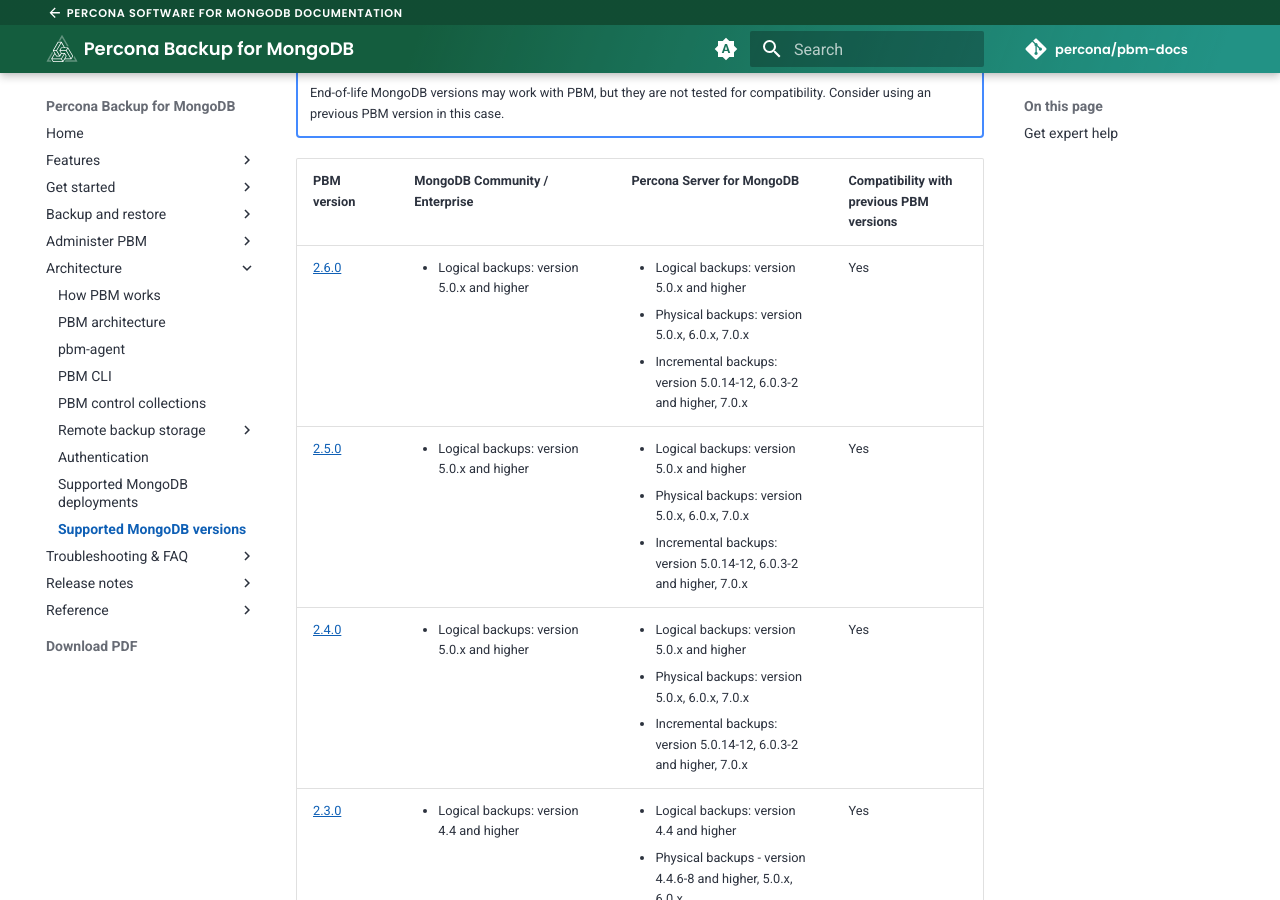
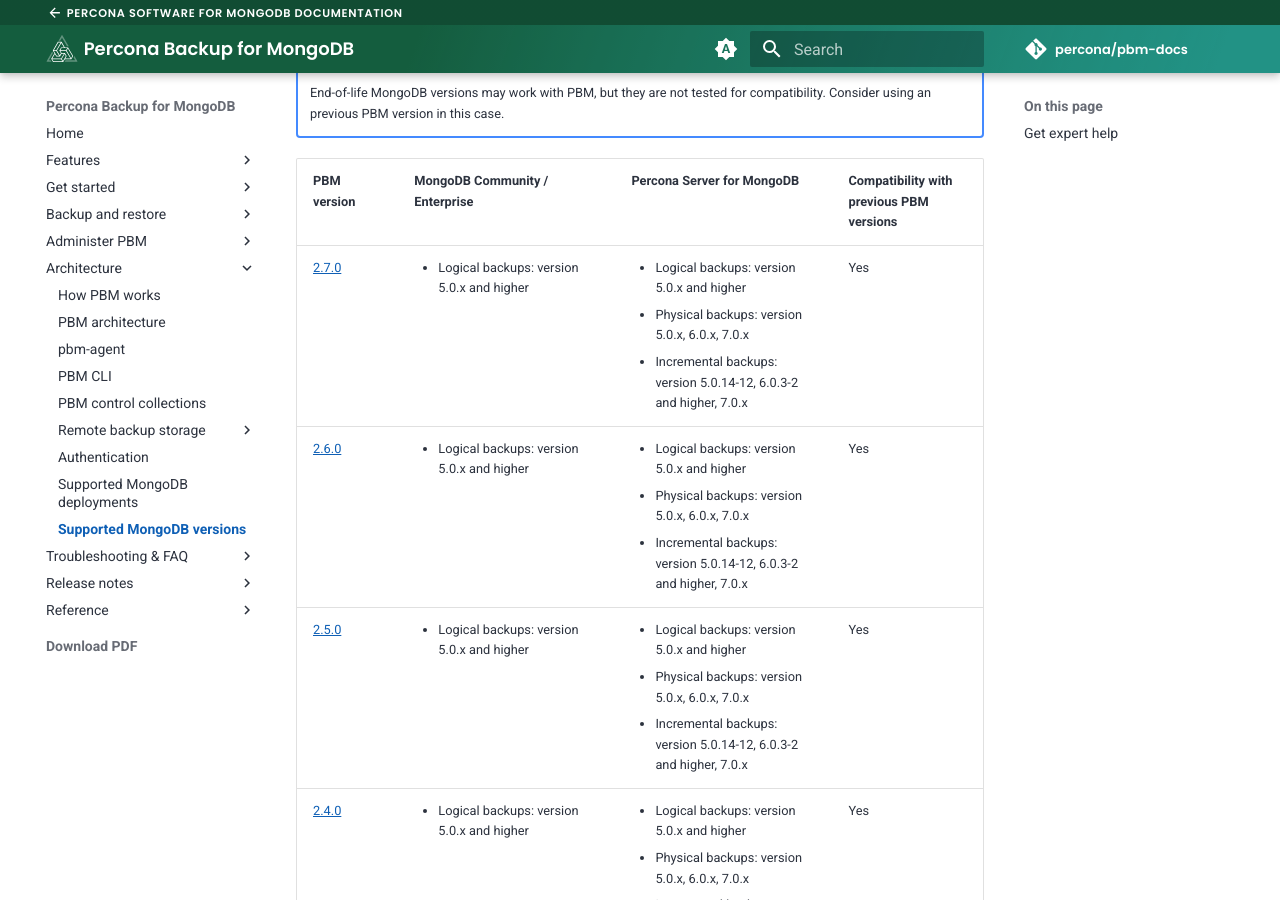
Before and after one commit to percona/pbm-docs, an MkDocs documentation site: the page built from docs/details/versions.md, in a window 1280 px wide and 900 px high, scrolled down 303 px. Built offline with MkDocs 1.6.1 and Material for MkDocs 9.7.7, drawn with Linux system fonts in a browser that asks for light colours; nearby versions of some CDN libraries; comment, search, counter and statistics services are not loaded.

Commit message:
adds v2.7.0 in the compatibility matrix

```diff
--- a/docs/details/versions.md
+++ b/docs/details/versions.md
@@ -14,6 +14,7 @@
 
 | PBM version | MongoDB Community / Enterprise | Percona Server for MongoDB|Compatibility with previous PBM versions|
 | ----------- |------------------------------- | ------------------------- |----------------------------------------|
+| [2.7.0](../release-notes/2.7.0.md) | <ul><li>Logical backups: version 5.0.x and higher</li></ul> | <ul><li>Logical backups: version 5.0.x and higher</li><li>Physical backups: version 5.0.x, 6.0.x, 7.0.x</li><li>Incremental backups: version 5.0.14-12, 6.0.3-2 and higher, 7.0.x</li></ul> | Yes |
 | [2.6.0](../release-notes/2.6.0.md) | <ul><li>Logical backups: version 5.0.x and higher</li></ul> | <ul><li>Logical backups: version 5.0.x and higher</li><li>Physical backups: version 5.0.x, 6.0.x, 7.0.x</li><li>Incremental backups: version 5.0.14-12, 6.0.3-2 and higher, 7.0.x</li></ul> | Yes |
 | [2.5.0](../release-notes/2.5.0.md) | <ul><li>Logical backups: version 5.0.x and higher</li></ul> | <ul><li>Logical backups: version 5.0.x and higher</li><li>Physical backups: version 5.0.x, 6.0.x, 7.0.x</li><li>Incremental backups: version 5.0.14-12, 6.0.3-2 and higher, 7.0.x</li></ul> | Yes |
 | [2.4.0](../release-notes/2.4.0.md) | <ul><li>Logical backups: version 5.0.x and higher</li></ul> | <ul><li>Logical backups: version 5.0.x and higher</li><li>Physical backups: version 5.0.x, 6.0.x, 7.0.x</li><li>Incremental backups: version 5.0.14-12, 6.0.3-2 and higher, 7.0.x</li></ul>| Yes |
```
